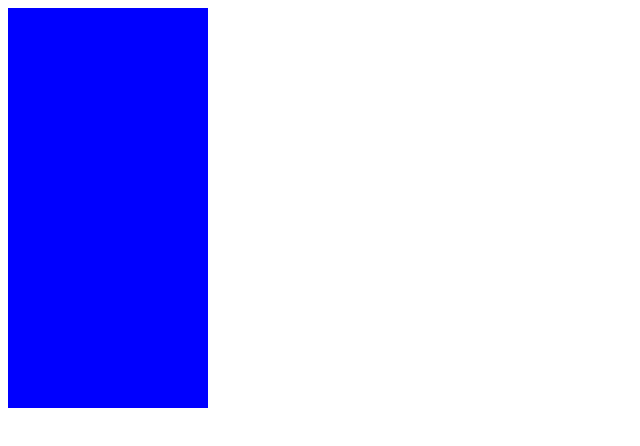
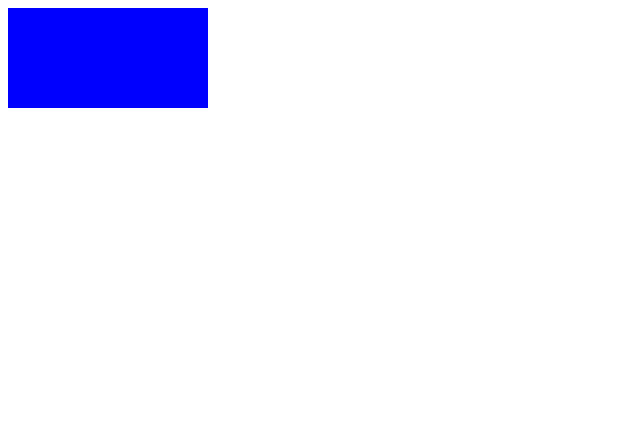
Before and after one commit to krasovsky/bugtester, a plain HTML site: page index.html in a window 1280 px wide. Shown: the whole page, without its empty margins (0-640 px from the left). Drawn offline with Linux system fonts and the light colour scheme.

Commit message:
Update index.html

```diff
--- a/index.html
+++ b/index.html
@@ -7,6 +7,7 @@
       -moz-transition: height 2s; /* Firefox 4 */
       -webkit-transition: height 2s; /* Safari and Chrome */
       -o-transition: height 2s; /* Opera */
+      height: 100px;
     }
   </style>
 
@@ -18,6 +19,6 @@
 
   </head>
   <body>
-    <div id="testDiv" class="bugged" style="background:blue; height:400px; width:200px" onclick="doAction();"></div>
+    <div id="testDiv" class="bugged" style="background:blue; width:200px" onclick="doAction();"></div>
   </body>
 </html>
```
